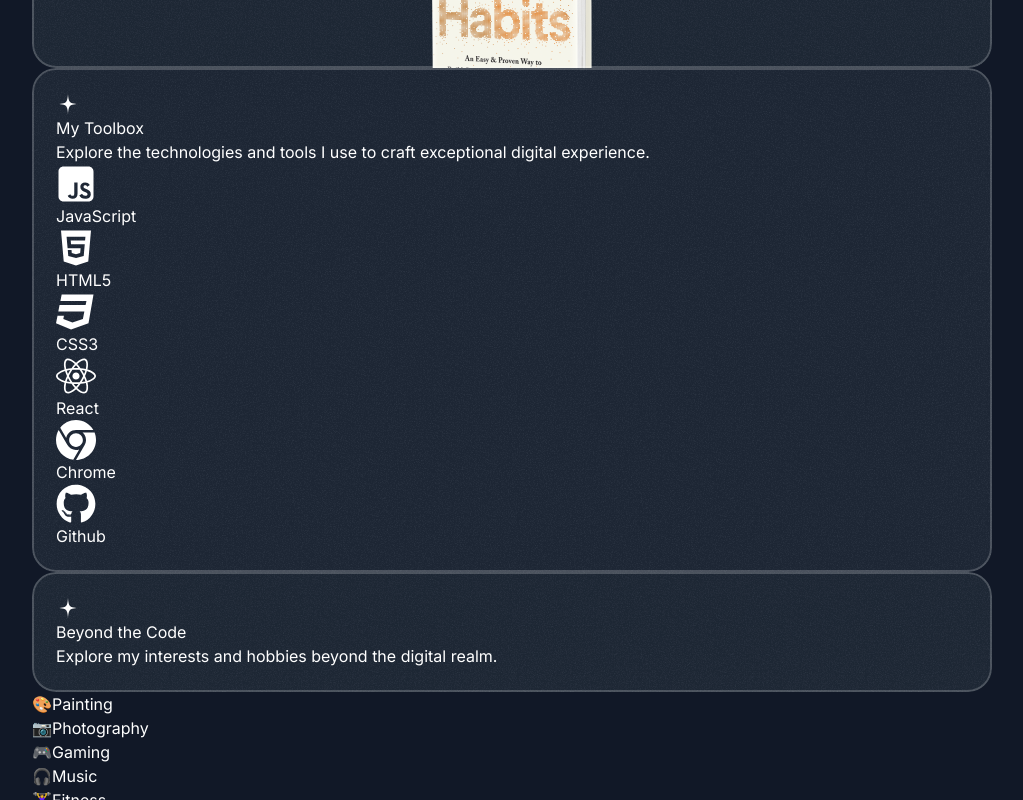
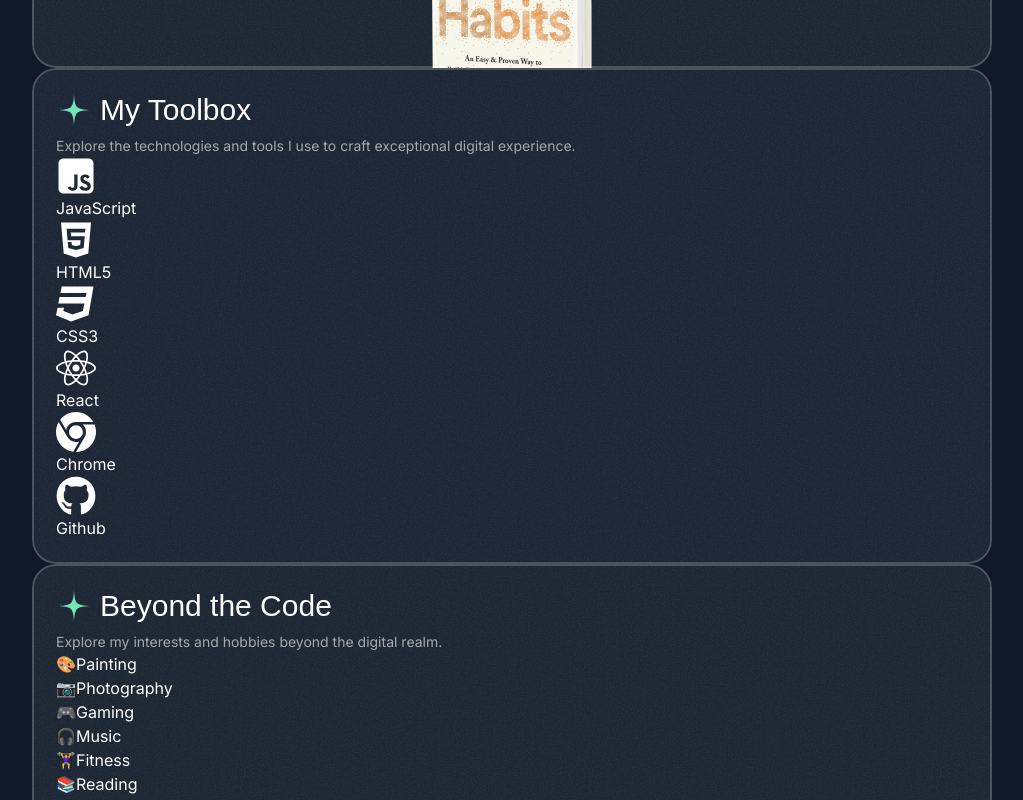
Before and after one commit to DStarky/portfolio, a Next.js app: page / in a window 1280 px wide. Shown: the part 4480-5280 px from the top of the page, without its empty margins (128-1151 px from the left). Built offline with nearby package versions, Linux system fonts and the light colour scheme; a web font is replaced by a local one.

Commit message:
Updagte about section by CardHeader component

```diff
--- a/src/sections/About.tsx
+++ b/src/sections/About.tsx
@@ -1,6 +1,7 @@
 import Image from 'next/image';
 
 import Card from '@/components/Card';
+import CardHeader from '@/components/CardHeader';
 import SectionHeader from '@/components/SectionHeader';
 import TechIcon from '@/components/TechIcon';
 
@@ -84,15 +85,10 @@ export const AboutSection = () => {
         />
         <div className="mt-20">
           <Card className="h-[320px]">
-            <div className="flex flex-col">
-              <div className="inline-flex items-center gap-2">
-                <StarIcon className="size-9 text-emerald-300" />
-                <h3 className="font-serif text-3xl">My Reads</h3>
-              </div>
-              <p className="mt-2 text-sm text-white/60">
-                Explore the books shaping my perspectives.
-              </p>
-            </div>
+            <CardHeader
+              title="My Reads"
+              description="Explore the books shaping my perspectives."
+            />
             <div className="mx-auto mt-8 w-40">
               <Image
                 src={bookImage}
@@ -101,14 +97,11 @@ export const AboutSection = () => {
             </div>
           </Card>
           <Card>
-            <div>
-              <StarIcon />
-              <h3>My Toolbox</h3>
-              <p>
-                Explore the technologies and tools I use to craft exceptional
-                digital experience.
-              </p>
-            </div>
+            <CardHeader
+              title="My Toolbox"
+              description="Explore the technologies and tools I use to craft exceptional
+                digital experience."
+            />
             <div>
               {toolboxItems.map(item => (
                 <div key={item.title}>
@@ -119,20 +112,20 @@ export const AboutSection = () => {
             </div>
           </Card>
           <Card>
+            <CardHeader
+              title="Beyond the Code"
+              description="Explore my interests and hobbies beyond the digital realm."
+            />
             <div>
-              <StarIcon />
-              <h3>Beyond the Code</h3>
-              <p>Explore my interests and hobbies beyond the digital realm.</p>
+              {hobbies.map(hobby => (
+                <div key={hobby.title}>
+                  <span>{hobby.emoji}</span>
+                  <span>{hobby.title}</span>
+                </div>
+              ))}
             </div>
           </Card>
-          <div>
-            {hobbies.map(hobby => (
-              <div key={hobby.title}>
-                <span>{hobby.emoji}</span>
-                <span>{hobby.title}</span>
-              </div>
-            ))}
-          </div>
+
           <Card>
             <Image
               src={mapImage}
```
